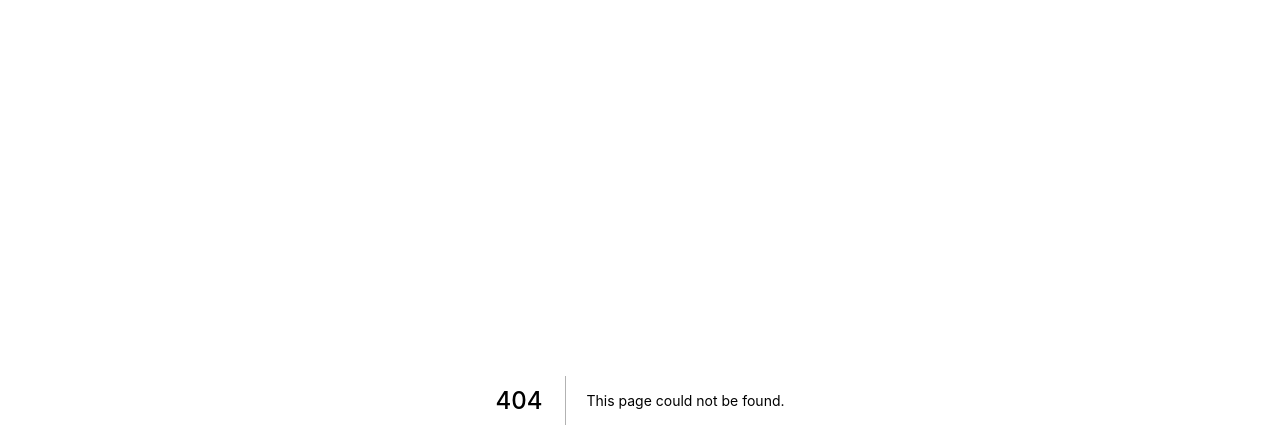
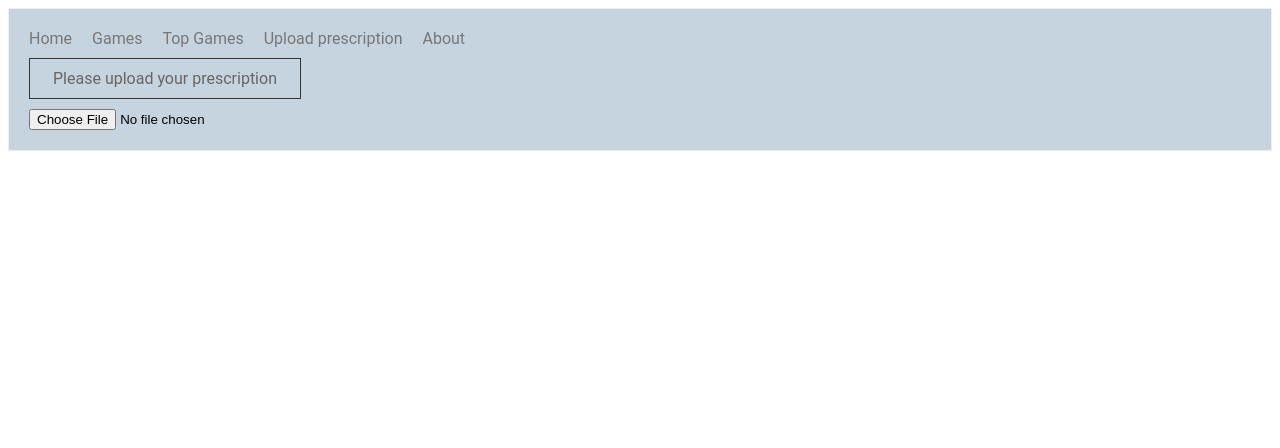
Before and after one commit to onstash/mindgames, a Next.js app: page /upload-prescription in a window 1280 px wide. Before the commit this address had no page. Shown: the top 448 px of the page. Built offline with nearby package versions, Linux system fonts and the light colour scheme.

Commit message:
Add styled components (#3)

```diff
--- a/components/header.js
+++ b/components/header.js
@@ -1,24 +1,39 @@
 import Link from 'next/link';
 
-const linkStyle = {
-  marginRight: 15
-};
+import styled from 'styled-components';
+
+const StyledDiv = styled.div`
+    margin-left: -10px;
+`;
+
+const StyledLink = styled.a`
+    cursor: pointer;
+    padding: 10px;
+    color: #777;
+    transition: color 300ms ease-in-out;
+    &:hover {
+        color: #333;
+    }
+`;
 
 const Header = () => (
-    <div>
+    <StyledDiv>
         <Link href="/">
-          <a style={linkStyle}>Home</a>
+          <StyledLink>Home</StyledLink>
         </Link>
         <Link href="/games">
-          <a style={linkStyle}>Games</a>
+          <StyledLink>Games</StyledLink>
         </Link>
         <Link href="/top-games">
-          <a style={linkStyle}>Top Games</a>
+          <StyledLink>Top Games</StyledLink>
+        </Link>
+        <Link href="/upload-prescription">
+          <StyledLink>Upload prescription</StyledLink>
         </Link>
         <Link href="/about">
-          <a style={linkStyle}>About</a>
+          <StyledLink>About</StyledLink>
         </Link>
-    </div>
+    </StyledDiv>
 );
 
 export default Header;
--- a/components/layout.js
+++ b/components/layout.js
@@ -1,16 +1,34 @@
 import Header from './header';
 
-const layoutStyle = {
-  margin: 20,
-  padding: 20,
-  border: '1px solid #DDD'
+import styled, { css } from 'styled-components';
+
+const sizes = {
+    desktop: 992,
+    tablet: 768,
+    phone: 376
 };
+// Iterate through the sizes and create a media template
+const media = Object.keys(sizes).reduce((acc, label) => {
+    acc[label] = (...args) => css`
+        @media (max-width: ${sizes[label] / 16}em) {
+            ${css(...args)}
+        }
+    `;
+    return acc
+}, {});
+
+const LayoutContainer = styled.div`
+    border: 1px solid #EEE;
+    padding: 20px;
+    font-family: Roboto;
+    background-color: #c6d4df
+`;
 
 const Layout = (props) => (
-  <div style={layoutStyle}>
-    <Header />
-    {props.children}
-  </div>
+    <LayoutContainer>
+        <Header />
+        {props.children}
+    </LayoutContainer>
 );
 
 export default Layout;
--- a/package.json
+++ b/package.json
@@ -9,7 +9,8 @@
   "dependencies": {
     "next": "^4.2.1",
     "react": "^16.2.0",
-    "react-dom": "^16.2.0"
+    "react-dom": "^16.2.0",
+    "styled-components": "^2.4.0"
   },
   "scripts": {
     "dev": "next",
--- a/pages/about.js
+++ b/pages/about.js
@@ -1,7 +1,7 @@
 import Layout from '../components/layout';
 
 export default () => (
-  <Layout>
-    <p>If I introduce my nephew (brother's son) to Star Wars and he grows up to like the Dark Side of the Force, am I a good Sith-appa?</p>
-  </Layout>
+    <Layout>
+        <p>If I introduce my nephew (brother's son) to Star Wars and he grows up to like the Dark Side of the Force, am I a good Sith-appa?</p>
+    </Layout>
 );
--- /dev/null
+++ b/pages/upload-prescription.js
@@ -0,0 +1,62 @@
+import React from 'react';
+
+import Layout from '../components/layout';
+
+import styled, { css } from 'styled-components';
+
+const Status = styled.div`
+    margin-top: 10px;
+    padding: 10px;
+    border: 1px solid #333;
+    color: #666;
+    font-weight: 400;
+    width: 250px;
+    text-align: center;
+    ${props => props.uploading === true && css `
+        color: orange;
+        border-color: orange;
+    `}
+    ${props => props.uploading === false && css `
+        color: #38AC5F;
+        border-color: #38AC5F;
+    `}
+`;
+
+const StyledInput = styled.input`
+    margin-top: 10px;
+`;
+
+class UploadPrescription extends React.Component {
+    state = { uploading: null };
+
+    onChange() {
+        this.setState(() => ({ uploading: true }));
+        setTimeout(() => {
+            this.setState(() => ({ uploading: false }));
+        }, 3000);
+    }
+
+    render() {
+        let status = "Please upload your prescription";
+        const { uploading } = this.state;
+        if (uploading === true) {
+            status = "Uploading prescription...";
+        } else if (uploading === false) {
+            status = "Uploaded prescription!";
+        }
+        return (
+            <Layout>
+                <Status uploading={uploading}>
+                    {status}
+                </Status>
+                <StyledInput
+                    type="file"
+                    onChange={() => this.onChange()}
+                    className="inputfile"
+                />
+            </Layout>
+        );
+    }
+}
+
+export default UploadPrescription;
```
Also changed, not shown: 1 other file (tests, documents, lock files or other folders).
